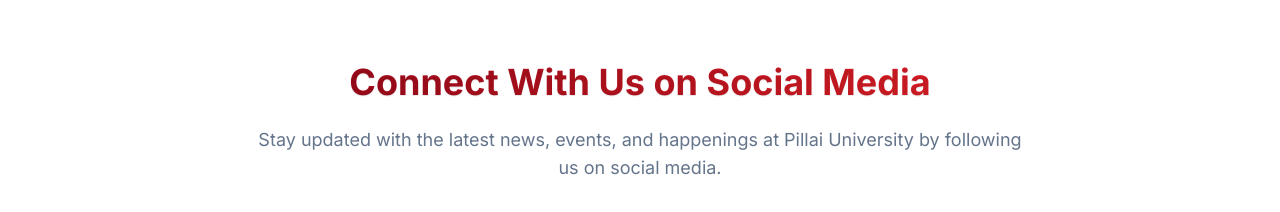
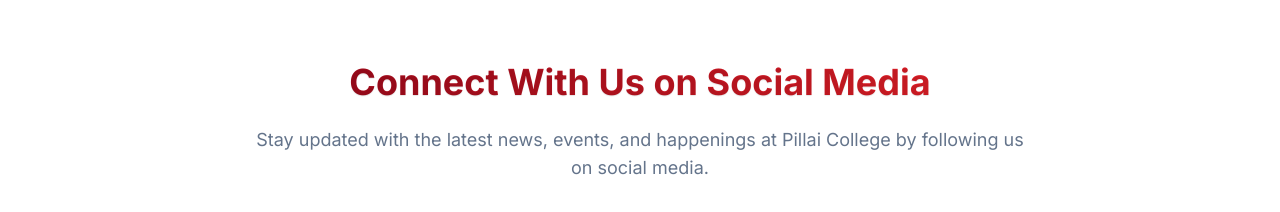
Before and after one commit to Grahish-code/PCE_Website, a Next.js app: page /contact in a window 1280 px wide. Shown: the part 2979-3191 px from the top of the page. Built offline with nearby package versions, Linux system fonts and the light colour scheme; grey boxes are pictures that could not be loaded.

Commit message:
Update page.tsx

```diff
--- a/app/contact/page.tsx
+++ b/app/contact/page.tsx
@@ -300,7 +300,7 @@ export default function ContactPage() {
           <div className="text-center">
             <h2 className="text-3xl font-bold sm:text-4xl mb-6">Connect With Us on Social Media</h2>
             <p className="text-lg text-muted-foreground max-w-3xl mx-auto mb-8">
-              Stay updated with the latest news, events, and happenings at Pillai University by following us on social
+              Stay updated with the latest news, events, and happenings at Pillai College by following us on social
               media.
             </p>
             <div className="flex justify-center space-x-6">
```
